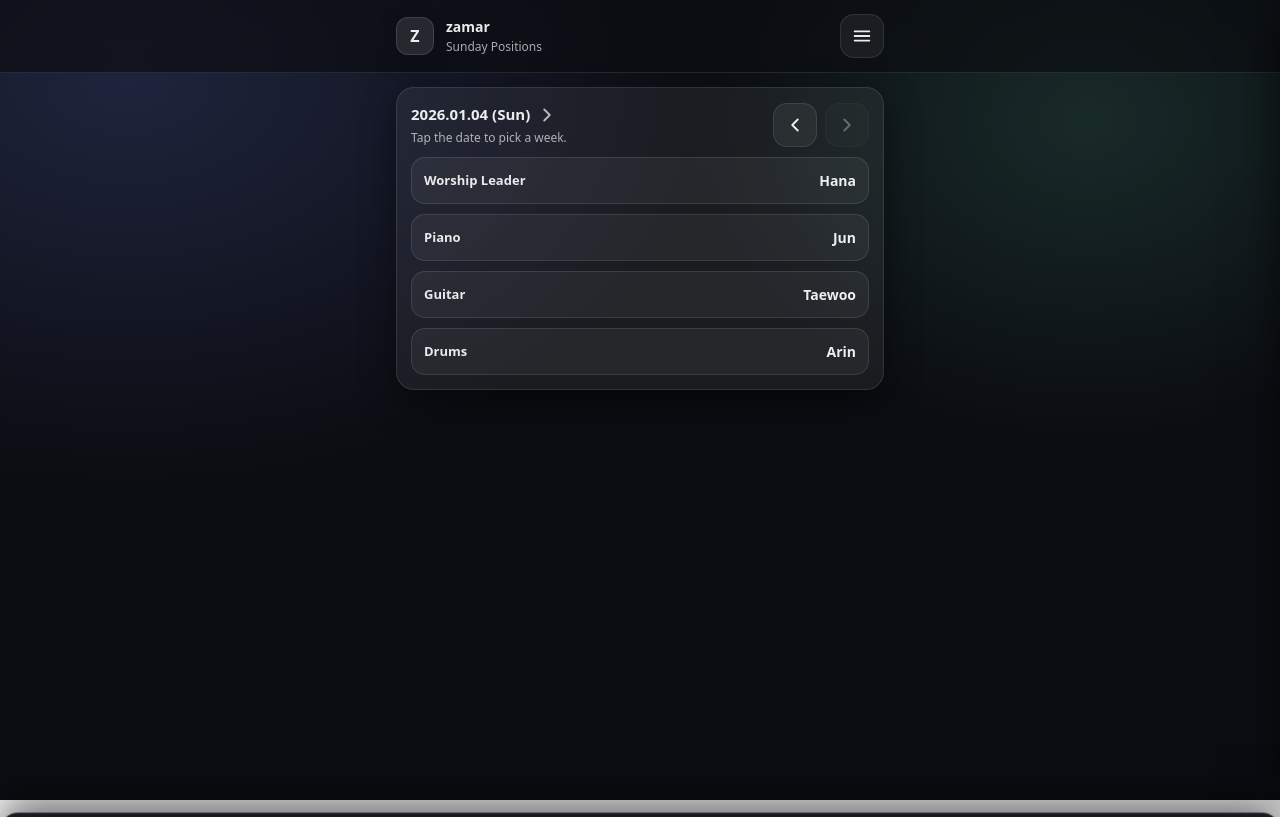
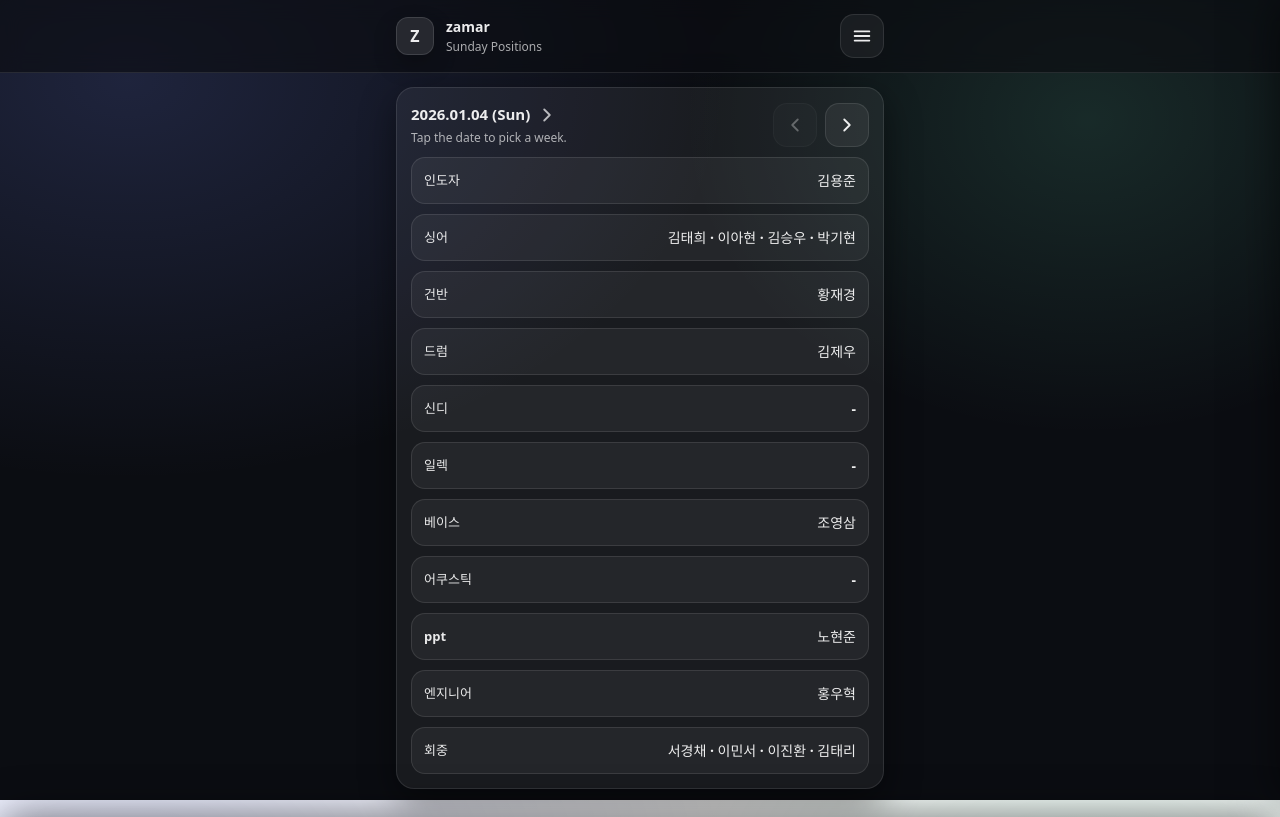
Before and after one commit to Yongjooon/Zamar, a React (Vite) app: page / in a window 1280 px wide. Built offline with nearby package versions, Linux system fonts and the light colour scheme.

Commit message:
[feat] data 추가

```diff
--- a/src/App.css
+++ b/src/App.css
@@ -2,6 +2,12 @@
 *{box-sizing:border-box}
 html,body{height:100%;margin:0;font-family:ui-sans-serif,system-ui,-apple-system,Segoe UI,Roboto,Helvetica,Arial;color:var(--text);background:radial-gradient(1200px 800px at 10% 10%,rgba(120,140,255,.18),transparent 50%),radial-gradient(900px 700px at 85% 15%,rgba(120,255,205,.12),transparent 45%),var(--bg)}
 .app{min-height:100vh;display:flex;flex-direction:column}
+
+/* ✅ Fix: scroll down 했을 때 하단이 밝게/하얗게 보이는 현상 제거 */
+html, body {
+  min-height: 100vh;
+  background-attachment: fixed;
+}
 
 /* ✅ safety: 다른 파일(index.css 등)에서 body/#root를 flex로 잡아도 App 화면이 치우치지 않게 */
 body{display:block}
--- a/src/data/Data.json
+++ b/src/data/Data.json
@@ -3,26 +3,225 @@
   "timezone": "Asia/Seoul",
   "weeks": [
     {
-      "sunday": "2025-12-28",
+      "sunday": "2026-01-04",
       "positions": [
         { "role": "인도자", "person": "김용준" },
-        { "role": "건반", "person": "Sora" },
-        { "role": "신디", "person": "Jihun" },
-        { "role": "드럼", "person": "Yuna" },
-        { "role": "일렉", "person": "Minjun" },
-        { "role": "베이스", "person": "Sora" },
-        { "role": "엔지니어", "person": "Jihun" },
-        { "role": "ppt", "person": "Yuna" }
+        { "role": "싱어", "people": ["김태희", "이아현", "김승우", "박기현"] },
+        { "role": "건반", "person": "황재경" },
+        { "role": "드럼", "person": "김제우" },
+        { "role": "신디", "person": "" },
+        { "role": "일렉", "person": "" },
+        { "role": "베이스", "person": "조영삼" },
+        { "role": "어쿠스틱", "person": "" },
+        { "role": "ppt", "person": "노현준" },
+        { "role": "엔지니어", "person": "홍우혁" },
+        { "role": "회중", "people": ["서경채", "이민서", "이진환", "김태리"] }
       ],
       "setlist": ["(coming soon)"]
     },
     {
-      "sunday": "2026-01-04",
+      "sunday": "2026-01-11",
       "positions": [
-        { "role": "Worship Leader", "person": "Hana" },
-        { "role": "Piano", "person": "Jun" },
-        { "role": "Guitar", "person": "Taewoo" },
-        { "role": "Drums", "person": "Arin" }
+        { "role": "인도자", "person": "김용준" },
+        { "role": "싱어", "people": ["김태희", "이민서", "김승우", "박기현"] },
+        { "role": "건반", "person": "황재경" },
+        { "role": "드럼", "person": "김제우" },
+        { "role": "신디", "person": "" },
+        { "role": "일렉", "person": "" },
+        { "role": "베이스", "person": "조영삼" },
+        { "role": "어쿠스틱", "person": "" },
+        { "role": "ppt", "person": "홍우혁" },
+        { "role": "엔지니어", "person": "서경채" },
+        { "role": "회중", "people": ["이아현", "노현준", "이진환", "김태리"] }
+      ],
+      "setlist": ["(coming soon)"]
+    },
+    {
+      "sunday": "2026-01-18",
+      "positions": [
+        { "role": "인도자", "person": "김용준" },
+        { "role": "싱어", "people": ["이아현", "서경채", "박기현", "황재경"] },
+        { "role": "건반", "person": "김태리" },
+        { "role": "드럼", "person": "김제우" },
+        { "role": "신디", "person": "" },
+        { "role": "일렉", "person": "김승우" },
+        { "role": "베이스", "person": "조영삼" },
+        { "role": "어쿠스틱", "person": "" },
+        { "role": "ppt", "person": "노현준" },
+        { "role": "엔지니어", "person": "홍우혁" },
+        { "role": "회중", "people": ["김태희", "이민서", "이진환"] }
+      ],
+      "setlist": ["(coming soon)"]
+    },
+    {
+      "sunday": "2026-01-25",
+      "positions": [
+        { "role": "인도자", "person": "김용준" },
+        { "role": "싱어", "people": ["김태희", "이아현", "박기현", "황재경"] },
+        { "role": "건반", "person": "김태리" },
+        { "role": "드럼", "person": "이진환" },
+        { "role": "신디", "person": "" },
+        { "role": "일렉", "person": "김승우" },
+        { "role": "베이스", "person": "조영삼" },
+        { "role": "어쿠스틱", "person": "" },
+        { "role": "ppt", "person": "홍우혁" },
+        { "role": "엔지니어", "person": "서경채" },
+        { "role": "회중", "people": ["이민서", "노현준", "김제우"] }
+      ],
+      "setlist": ["(coming soon)"]
+    },
+
+    {
+      "sunday": "2026-02-01",
+      "positions": [
+        { "role": "인도자", "person": "노현준" },
+        { "role": "싱어", "people": ["김태희", "이민서", "김승우", "박기현"] },
+        { "role": "건반", "person": "황재경" },
+        { "role": "드럼", "person": "김제우" },
+        { "role": "신디", "person": "" },
+        { "role": "일렉", "person": "" },
+        { "role": "베이스", "person": "김용준" },
+        { "role": "어쿠스틱", "person": "" },
+        { "role": "ppt", "person": "홍우혁" },
+        { "role": "엔지니어", "person": "서경채" },
+        { "role": "회중", "people": ["이아현", "김태리", "이진환", "조영삼"] }
+      ],
+      "setlist": ["(coming soon)"]
+    },
+    {
+      "sunday": "2026-02-08",
+      "positions": [
+        { "role": "인도자", "person": "노현준" },
+        { "role": "싱어", "people": ["이아현", "이민서", "김승우", "박기현"] },
+        { "role": "건반", "person": "황재경" },
+        { "role": "드럼", "person": "김제우" },
+        { "role": "신디", "person": "" },
+        { "role": "일렉", "person": "" },
+        { "role": "베이스", "person": "조영삼" },
+        { "role": "어쿠스틱", "person": "" },
+        { "role": "ppt", "person": "김용준" },
+        { "role": "엔지니어", "person": "홍우혁" },
+        { "role": "회중", "people": ["김태희", "서경채", "김태리", "이진환"] }
+      ],
+      "setlist": ["(coming soon)"]
+    },
+    {
+      "sunday": "2026-02-15",
+      "positions": [
+        { "role": "인도자", "person": "노현준" },
+        { "role": "싱어", "people": ["김태희", "서경채", "박기현", "황재경"] },
+        { "role": "건반", "person": "김태리" },
+        { "role": "드럼", "person": "김제우" },
+        { "role": "신디", "person": "" },
+        { "role": "일렉", "person": "김승우" },
+        { "role": "베이스", "person": "조영삼" },
+        { "role": "어쿠스틱", "person": "" },
+        { "role": "ppt", "person": "홍우혁" },
+        { "role": "엔지니어", "person": "김용준" },
+        { "role": "회중", "people": ["이아현", "이민서", "이진환", "황재경"] }
+      ],
+      "setlist": ["(coming soon)"]
+    },
+    {
+      "sunday": "2026-02-22",
+      "positions": [
+        { "role": "인도자", "person": "노현준" },
+        { "role": "싱어", "people": ["이아현", "이민서", "박기현", "황재경"] },
+        { "role": "건반", "person": "김태리" },
+        { "role": "드럼", "person": "이진환" },
+        { "role": "신디", "person": "" },
+        { "role": "일렉", "person": "김승우" },
+        { "role": "베이스", "person": "조영삼" },
+        { "role": "어쿠스틱", "person": "" },
+        { "role": "ppt", "person": "김용준" },
+        { "role": "엔지니어", "person": "홍우혁" },
+        { "role": "회중", "people": ["김태희", "서경채", "김제우", "황재경"] }
+      ],
+      "setlist": ["(coming soon)"]
+    },
+
+    {
+      "sunday": "2026-03-01",
+      "positions": [
+        { "role": "인도자", "person": "김용준" },
+        { "role": "싱어", "people": ["김태희", "이아현", "김승우", "박기현"] },
+        { "role": "건반", "person": "황재경" },
+        { "role": "드럼", "person": "김제우" },
+        { "role": "신디", "person": "" },
+        { "role": "일렉", "person": "" },
+        { "role": "베이스", "person": "조영삼" },
+        { "role": "어쿠스틱", "person": "" },
+        { "role": "ppt", "person": "노현준" },
+        { "role": "엔지니어", "person": "홍우혁" },
+        { "role": "회중", "people": ["서경채", "이민서", "이진환", "김태리"] }
+      ],
+      "setlist": ["(coming soon)"]
+    },
+    {
+      "sunday": "2026-03-08",
+      "positions": [
+        { "role": "인도자", "person": "김용준" },
+        { "role": "싱어", "people": ["이민서", "서경채", "김승우", "박기현"] },
+        { "role": "건반", "person": "황재경" },
+        { "role": "드럼", "person": "김제우" },
+        { "role": "신디", "person": "" },
+        { "role": "일렉", "person": "" },
+        { "role": "베이스", "person": "조영삼" },
+        { "role": "어쿠스틱", "person": "" },
+        { "role": "ppt", "person": "노현준" },
+        { "role": "엔지니어", "person": "홍우혁" },
+        { "role": "회중", "people": ["김태희", "이아현", "이진환", "김태리"] }
+      ],
+      "setlist": ["(coming soon)"]
+    },
+    {
+      "sunday": "2026-03-15",
+      "positions": [
+        { "role": "인도자", "person": "김용준" },
+        { "role": "싱어", "people": ["김태희", "이아현", "박기현", "황재경"] },
+        { "role": "건반", "person": "김태리" },
+        { "role": "드럼", "person": "김제우" },
+        { "role": "신디", "person": "" },
+        { "role": "일렉", "person": "김승우" },
+        { "role": "베이스", "person": "조영삼" },
+        { "role": "어쿠스틱", "person": "" },
+        { "role": "ppt", "person": "노현준" },
+        { "role": "엔지니어", "person": "홍우혁" },
+        { "role": "회중", "people": ["서경채", "이민서", "이진환"] }
+      ],
+      "setlist": ["(coming soon)"]
+    },
+    {
+      "sunday": "2026-03-22",
+      "positions": [
+        { "role": "인도자", "person": "김용준" },
+        { "role": "싱어", "people": ["서경채", "이민서", "박기현", "황재경"] },
+        { "role": "건반", "person": "김태리" },
+        { "role": "드럼", "person": "김제우" },
+        { "role": "신디", "person": "" },
+        { "role": "일렉", "person": "김승우" },
+        { "role": "베이스", "person": "조영삼" },
+        { "role": "어쿠스틱", "person": "" },
+        { "role": "ppt", "person": "노현준" },
+        { "role": "엔지니어", "person": "홍우혁" },
+        { "role": "회중", "people": ["김태희", "이아현", "이진환", "황재경"] }
+      ],
+      "setlist": ["(coming soon)"]
+    },
+    {
+      "sunday": "2026-03-29",
+      "positions": [
+        { "role": "인도자", "person": "김용준" },
+        { "role": "싱어", "people": ["김태희", "이아현", "박기현", "김제우"] },
+        { "role": "건반", "person": "황재경" },
+        { "role": "드럼", "person": "이진환" },
+        { "role": "신디", "person": "" },
+        { "role": "일렉", "person": "김승우" },
+        { "role": "베이스", "person": "조영삼" },
+        { "role": "어쿠스틱", "person": "" },
+        { "role": "ppt", "person": "노현준" },
+        { "role": "엔지니어", "person": "홍우혁" },
+        { "role": "회중", "people": ["서경채", "이민서", "김태리", "황재경"] }
       ],
       "setlist": ["(coming soon)"]
     }
--- a/src/pages/PositionsPage.jsx
+++ b/src/pages/PositionsPage.jsx
@@ -2,7 +2,15 @@ import React, { useMemo, useState } from 'react';
 import Icon from '../components/Icon.jsx';
 import { formatSundayLabel } from '../lib/date.js';
 
-export default function PositionsPage({ week, weekIndex, weeksCount, weeks, onPrevWeek, onNextWeek, onSelectWeek }) {
+export default function PositionsPage({
+  week,
+  weekIndex,
+  weeksCount,
+  weeks,
+  onPrevWeek,
+  onNextWeek,
+  onSelectWeek,
+}) {
   const positions = useMemo(() => (week ? [...week.positions] : []), [week]);
   const [pickerOpen, setPickerOpen] = useState(false);
 
@@ -25,7 +33,12 @@ export default function PositionsPage({ week, weekIndex, weeksCount, weeks, onPr
         </div>
 
         <div className="weekNav">
-          <button className="pillBtn" onClick={onPrevWeek} disabled={weekIndex === 0} aria-label="Previous week" type="button">
+          <button
+            className="pillBtn"
+            onClick={onPrevWeek}
+            disabled={weekIndex === 0}
+            aria-label="Previous week"
+          >
             <Icon name="chevLeft" />
           </button>
           <button
@@ -33,40 +46,60 @@ export default function PositionsPage({ week, weekIndex, weeksCount, weeks, onPr
             onClick={onNextWeek}
             disabled={weekIndex === weeksCount - 1}
             aria-label="Next week"
-            type="button"
           >
             <Icon name="chevRight" />
           </button>
         </div>
       </div>
 
+      {/* ✅ Positions list */}
       <div className="list" aria-label="Positions list">
-        {positions.map((p) => (
-          <div key={p.role} className="row">
-            <div className="role">
-              <div className="roleName">{p.role}</div>
+        {positions.map((p) => {
+          const people =
+            Array.isArray(p.people) && p.people.length > 0
+              ? p.people.join(' · ')
+              : p.person || '-';
+
+          return (
+            <div key={p.role} className="row">
+              <div className="role">
+                <div className="roleName">{p.role}</div>
+              </div>
+
+              <div className="person multi">
+                <div className="personName">{people}</div>
+              </div>
             </div>
-            <div className="person">
-              <div className="personName">{p.person}</div>
-            </div>
-          </div>
-        ))}
+          );
+        })}
       </div>
 
       {/* Week Picker (bottom sheet) */}
-      <div className={`pickerBackdrop ${pickerOpen ? 'open' : ''}`} onClick={() => setPickerOpen(false)} />
-      <div className={`pickerSheet ${pickerOpen ? 'open' : ''}`} role="dialog" aria-hidden={!pickerOpen}>
+      <div
+        className={`pickerBackdrop ${pickerOpen ? 'open' : ''}`}
+        onClick={() => setPickerOpen(false)}
+      />
+      <div
+        className={`pickerSheet ${pickerOpen ? 'open' : ''}`}
+        role="dialog"
+        aria-hidden={!pickerOpen}
+      >
         <div className="pickerHead">
           <div>
             <div className="pickerTitle">Select Sunday</div>
             <div className="pickerSub">Choose a week to view positions.</div>
           </div>
-          <button className="iconBtn" onClick={() => setPickerOpen(false)} aria-label="Close week picker" type="button">
+          <button
+            className="iconBtn"
+            onClick={() => setPickerOpen(false)}
+            aria-label="Close week picker"
+            type="button"
+          >
             <span className="x">×</span>
           </button>
         </div>
 
-        <div className="pickerList" aria-label="Week list">
+        <div className="pickerList">
           {weeks.map((w, idx) => (
             <button
               key={w.sunday}
@@ -77,8 +110,12 @@ export default function PositionsPage({ week, weekIndex, weeksCount, weeks, onPr
                 setPickerOpen(false);
               }}
             >
-              <div className="pickerItemTitle">{formatSundayLabel(w.sunday)}</div>
-              <div className="pickerItemMeta">{w.positions?.length ?? 0} positions</div>
+              <div className="pickerItemTitle">
+                {formatSundayLabel(w.sunday)}
+              </div>
+              <div className="pickerItemMeta">
+                {w.positions?.length ?? 0} positions
+              </div>
             </button>
           ))}
         </div>
```
